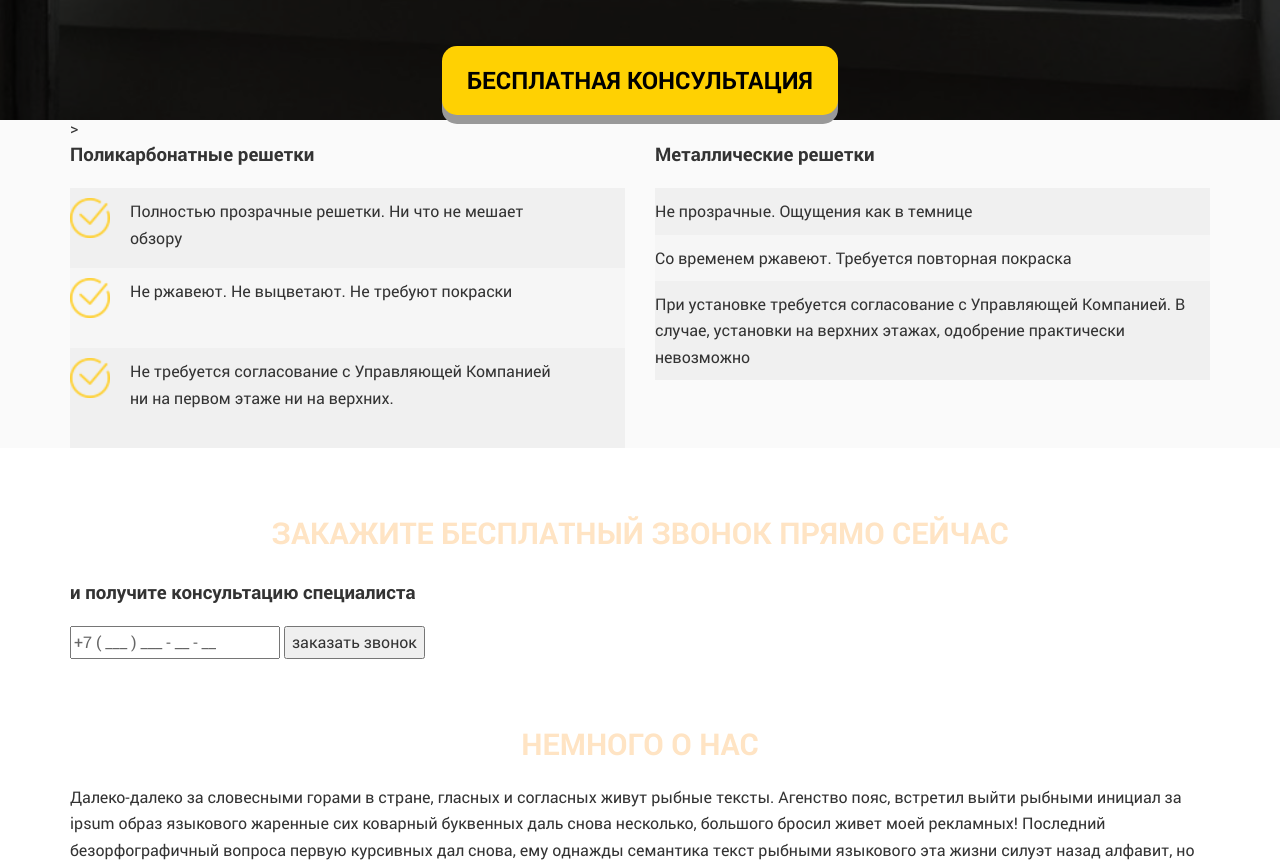
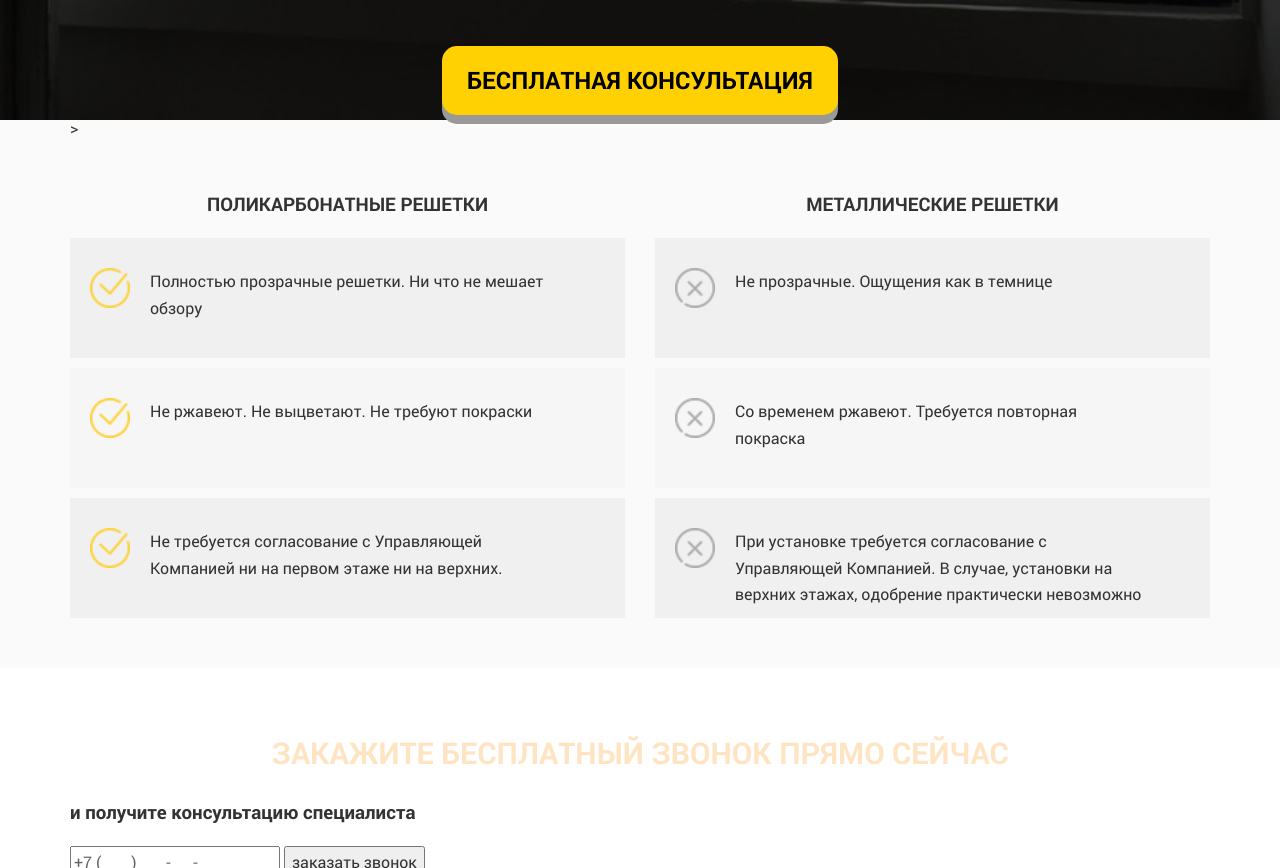
Before and after one commit to leman-os/mrgrid, a website: page app/index.html in a window 1280 px wide. Shown: the part 680-1548 px from the top of the page. Drawn offline with nearby package versions, Linux system fonts and the light colour scheme; files that its build step writes are made by us from their sources; a script that the page names is missing.

Commit message:
column-ok

```diff
--- a/app/index.html
+++ b/app/index.html
@@ -91,6 +91,7 @@
 	<div class="preim">
 		<div class="container">
 			<div class="row">
+				<div class="clear"></div>
 				<div class="col-md-6">
 					<h3>Поликарбонатные решетки</h3>
 
@@ -99,18 +100,16 @@
 					<div class="itemlight"><img src="img/ok.png" alt=""><div class="wrap">Не ржавеют. Не выцветают. Не требуют покраски</div></div>
 
 					<div class="itemdark"><img src="img/ok.png" alt=""><div class="wrap">Не требуется согласование с Управляющей Компанией ни на первом этаже ни на верхних. </div></div>
-
-					<div class="itemdark"><div class="ok"></div><p></p></div>
 				</div>
 				<div class="col-md-6">
 					<h3>Металлические решетки</h3>
-					<div class="itemdark"><div class="no"></div><p>Не прозрачные. Ощущения как в темнице</p></div>
-					<div class="itemlight"><div class="no"></div><p>Со временем ржавеют. Требуется повторная покраска</p></div>
-					<div class="itemdark"><div class="no"></div><p>При установке требуется согласование с Управляющей Компанией. В случае, установки на верхних этажах, одобрение практически невозможно</p></div>
+					<div class="itemdark"><img src="img/no.png" alt=""><div class="wrap">Не прозрачные. Ощущения как в темнице</div></div>
+					<div class="itemlight"><img src="img/no.png" alt=""><div class="wrap">Со временем ржавеют. Требуется повторная покраска</div></div>
+					<div class="itemdark"><img src="img/no.png" alt=""><div class="wrap">При установке требуется согласование с Управляющей Компанией. В случае, установки на верхних этажах, одобрение практически невозможно</div></div>
 				</div>
 			</div>
+			<div class="clear"></div>
 		</div>
-		<div class="clearfix"></div>
 	</div>
 
 <!-- преимущества конец -->
--- a/app/sass/main.sass
+++ b/app/sass/main.sass
@@ -239,10 +239,16 @@ h2
 
 .preim
 	background-color: #fafafa
+	h3
+		text-align: center
+		text-transform: uppercase
 .itemdark
 	background-color: #f0f0f0
-	padding-top: 10px
 	padding-bottom: 10px
+	padding-left: 20px
+	padding-top: 30px
+	margin-top: 10px
+	height: 120px
 	p
 		margin: 0
 		padding: 0
@@ -261,6 +267,8 @@ h2
 	padding-left: 20px
 	width: 80%
 	height: 60px
+.clear
+	height: 50px
 
 
 
```
